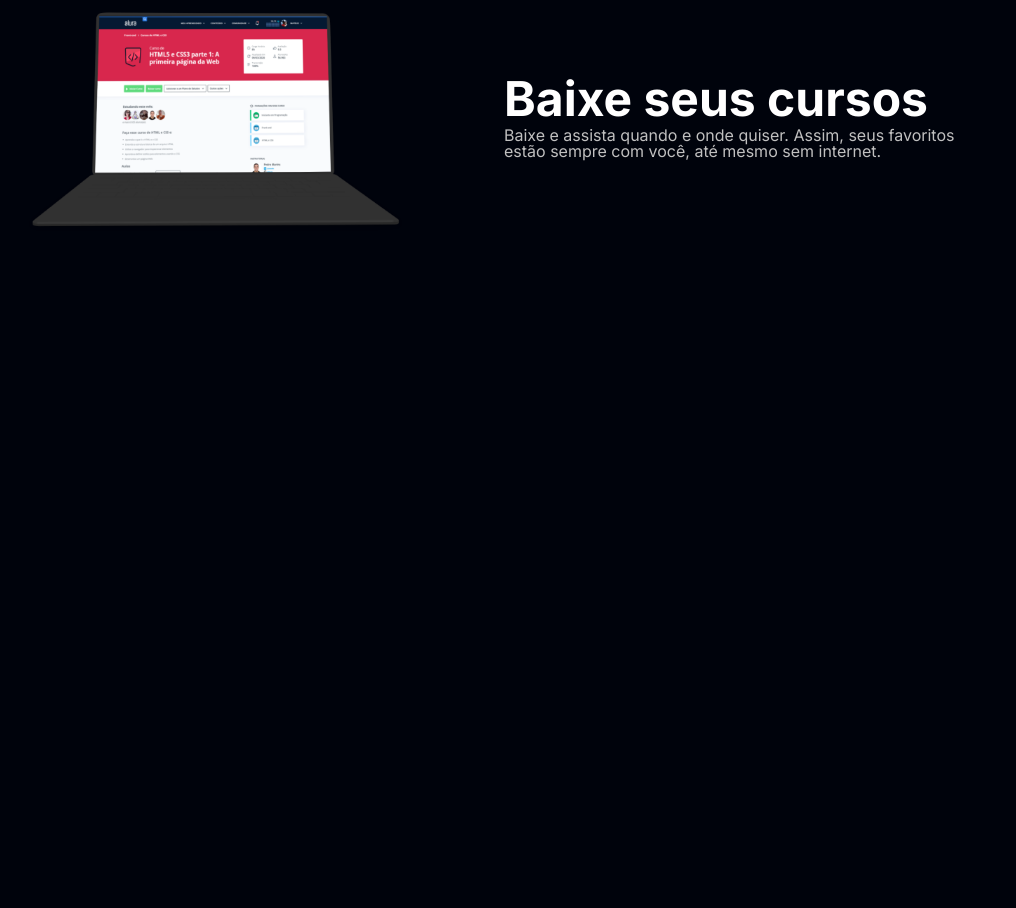
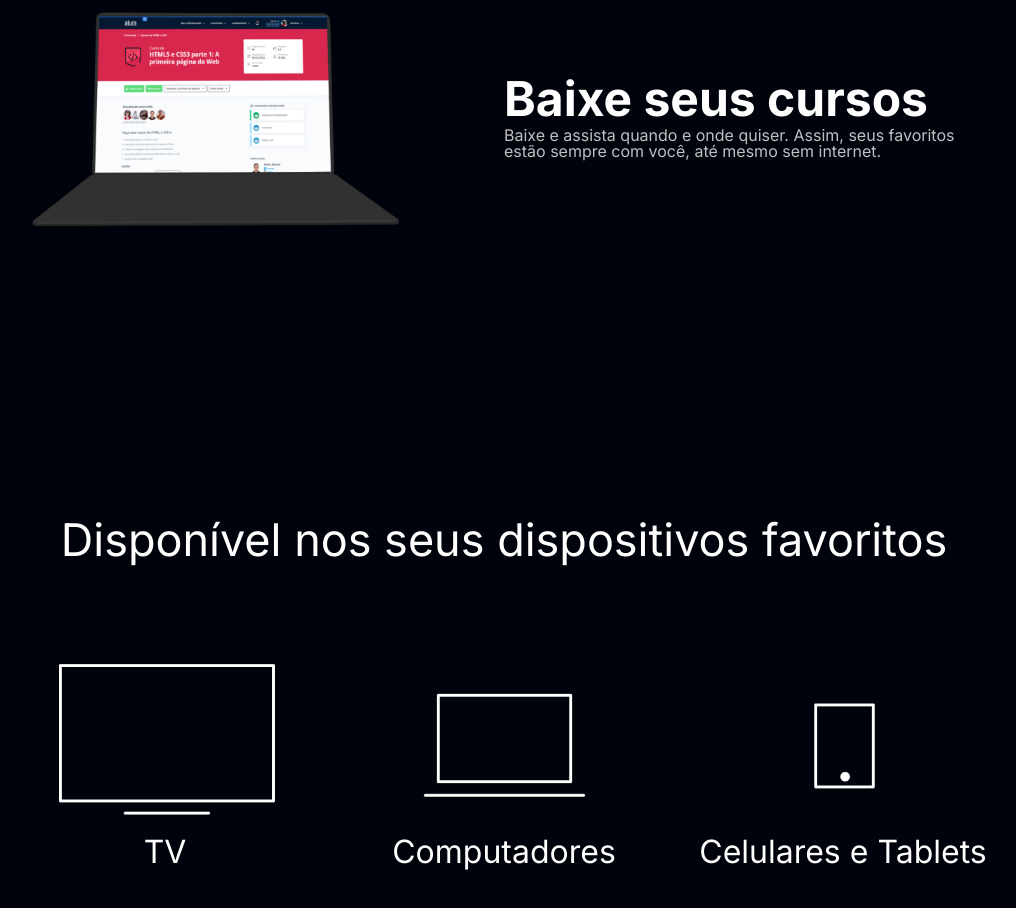
Before and after one commit to tiagoaraujobarreto/AluraPlus, a plain HTML site: page index.html in a window 1280 px wide. Shown: the part 2683-3591 px from the top of the page, without its empty margins (136-1152 px from the left). Before the commit the page ends 3200 px from the top, so only its background shows below. Drawn offline with Linux system fonts and the light colour scheme.

Commit message:
Lidando com flexbox

```diff
--- a/css/styles.css
+++ b/css/styles.css
@@ -90,3 +90,26 @@ body {
     display: inline-block;
     margin-top: 1em;
 }
+
+.dispositivos {
+    text-align: center;
+
+}
+
+.dispositivos__lista {
+    display: flex;
+    justify-content: center;
+    list-style-type: none;
+    margin: 5em 0;
+}
+
+.dispositivos__titulo{
+    font-size: 45px;
+    font-weight: ;
+    color: var(--branco-principal);
+}
+
+.lista__item {
+    font-size: 32px;
+    color: var(--branco-principal);
+}
--- a/index.html
+++ b/index.html
@@ -43,5 +43,22 @@
                 <p class="descricao__texto">Baixe e assista quando e onde quiser. Assim, seus favoritos estão sempre com você, até mesmo sem internet.</p>
             </div>
         </section>
+        <section class="dispositivos">
+            <h2 class="dispositivos__titulo">Disponível nos seus dispositivos favoritos</h2>
+            <ul class="dispositivos__lista">
+                <li>
+                    <img src="img/tv.png" alt="Ícone televisão"></img>
+                    <h3 class="lista__item">TV</h3>
+                </li>
+                <li>
+                    <img src="img/computador.png" alt="Ícone computadores"></img>
+                    <h3 class="lista__item">Computadores</h3>
+                </li>
+                <li>
+                    <img src="img/celular.png" alt="Ícone Celulares e Tablests"></img>
+                    <h3 class="lista__item">Celulares e Tablets</h3>
+                </li>
+            </ul>
+        </section>
     </body>
 </html>
```
